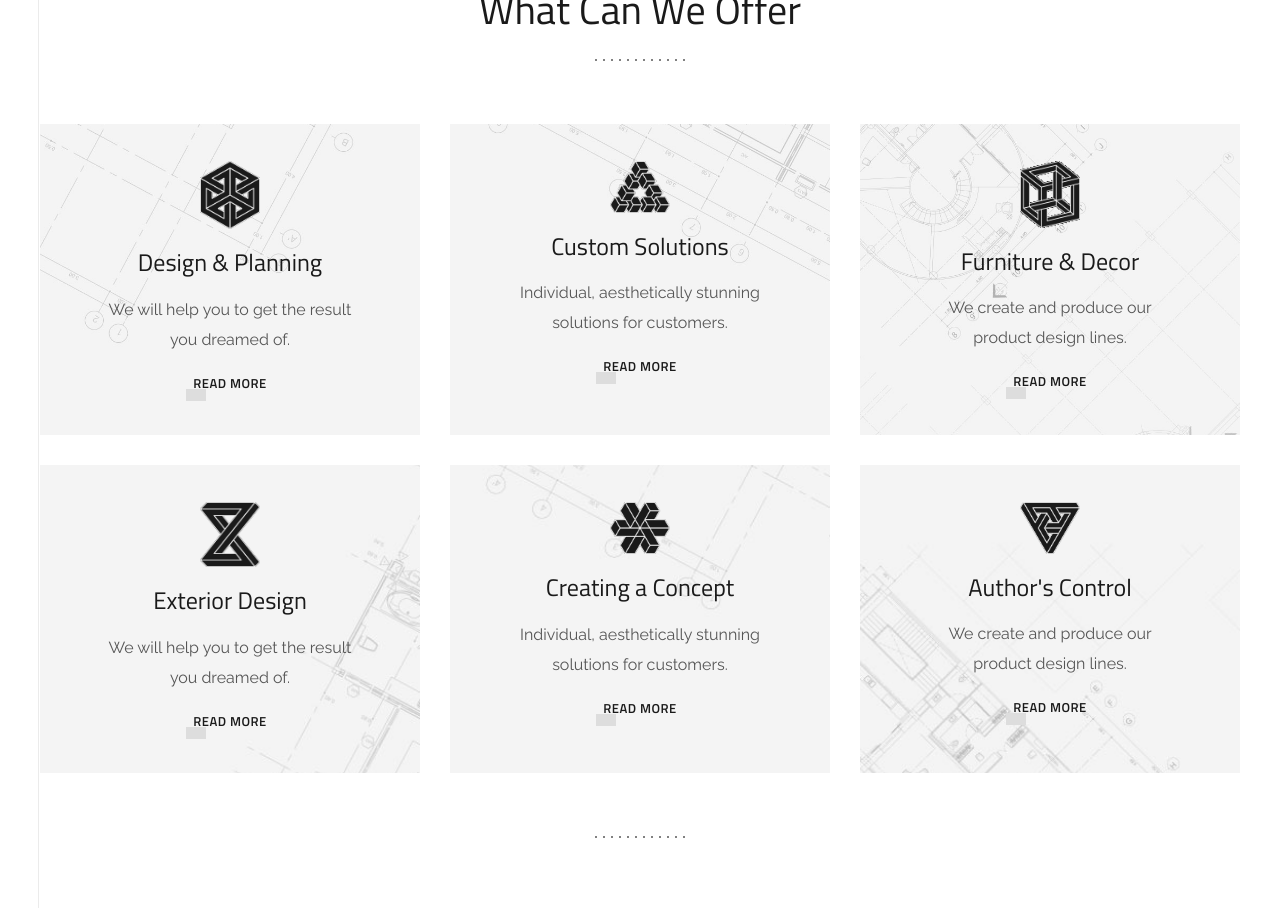
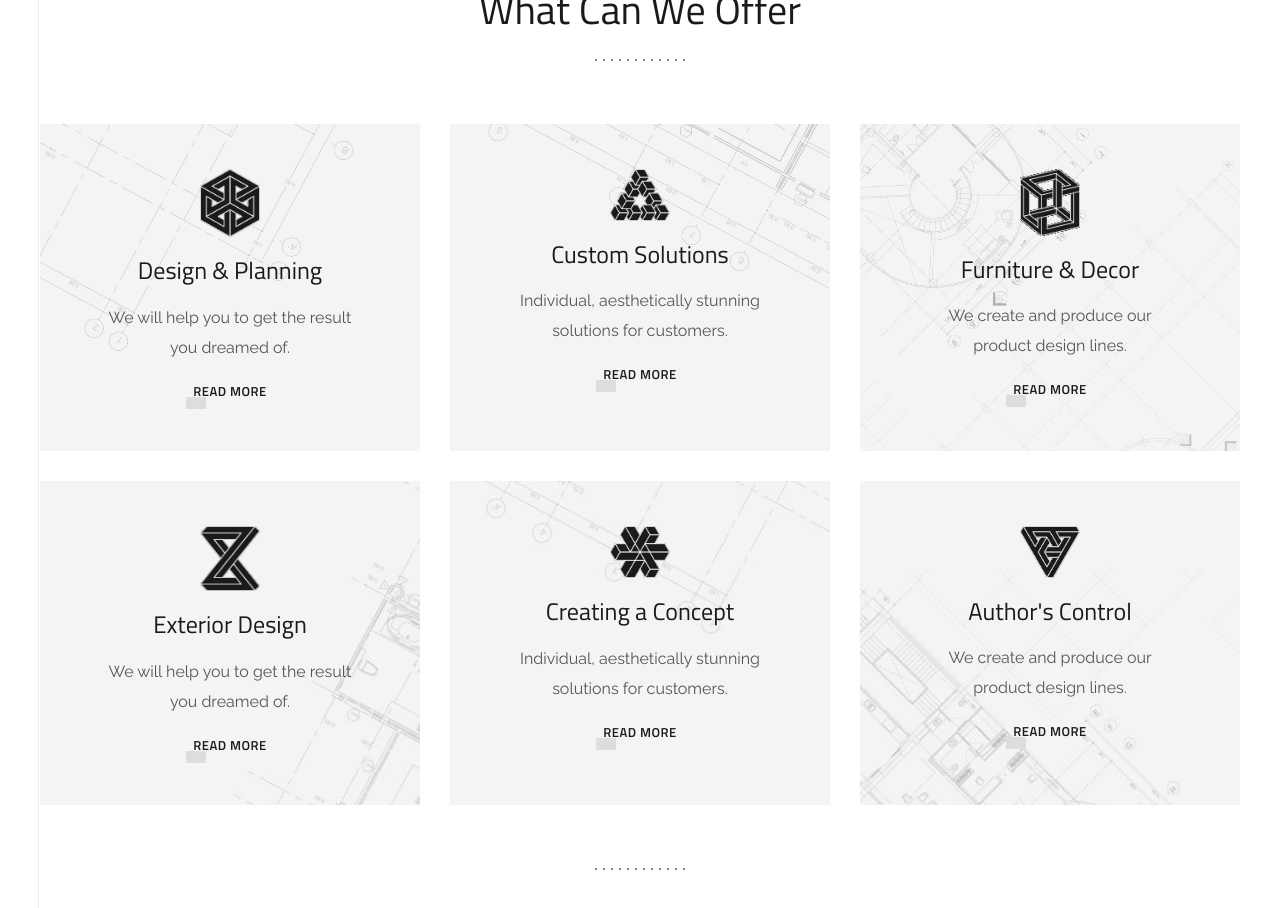
Before and after one commit to Kalandhar01/Siva_con, a Next.js app: page / in a window 1280 px wide. Shown: the part 2880-3788 px from the top of the page. Built offline with nearby package versions, Linux system fonts and the light colour scheme.

Commit message:
feat: add top padding inside service box

```diff
--- a/src/components/Services.tsx
+++ b/src/components/Services.tsx
@@ -32,7 +32,7 @@ export default function Services() {
                 onMouseEnter={() => setHovered(i)}
                 onMouseLeave={() => setHovered(null)}
                 style={{
-                  padding: "37px 60px",
+                  padding: "45px 60px",
                   backgroundColor: "#f4f4f4",
                   backgroundImage: `url(${s.bg})`,
                   backgroundSize: "cover",
```
